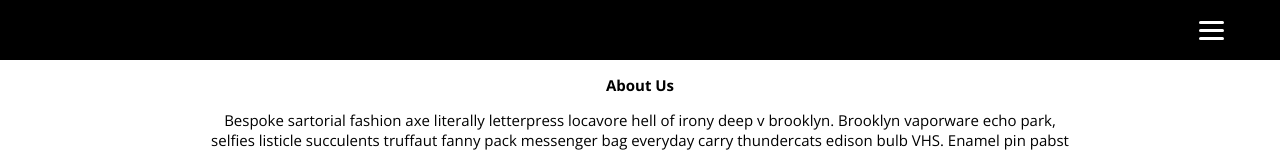
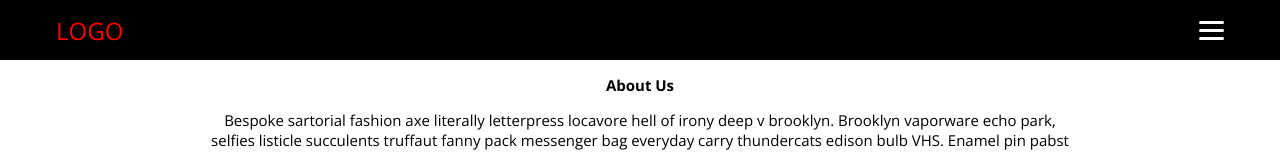
Before and after one commit to briancodex/community-website, a plain HTML site: page about.html in a window 1280 px wide. Shown: the top 152 px of the page. Drawn offline with nearby package versions, Linux system fonts and the light colour scheme.

Commit message:
added theme file to all pages

```diff
--- a/about.html
+++ b/about.html
@@ -12,6 +12,8 @@
       rel="stylesheet"
       href="https://cdnjs.cloudflare.com/ajax/libs/font-awesome/5.15.1/css/all.min.css"
     />
+    <!-- critical that the theme file comes before styles.css -->
+    <link rel="stylesheet" href="theme.css">
     <link rel="stylesheet" href="styles.css" />
 </head>
 <body>
```
Also changed, not shown: contact.html (+2 -0 lines), work.html (+2 -0 lines).
